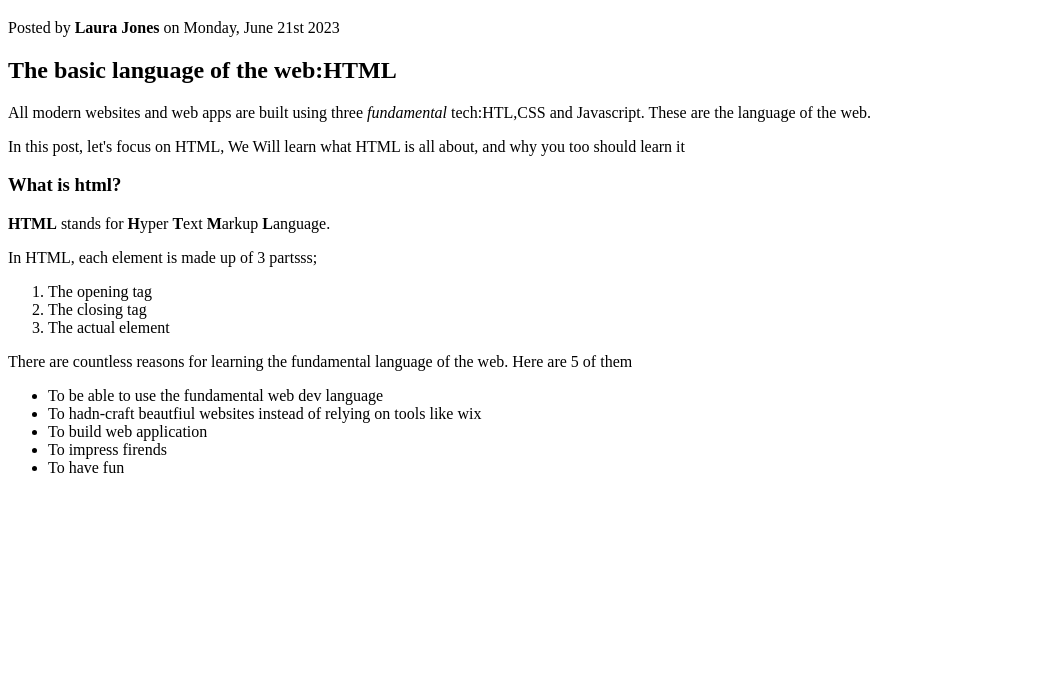
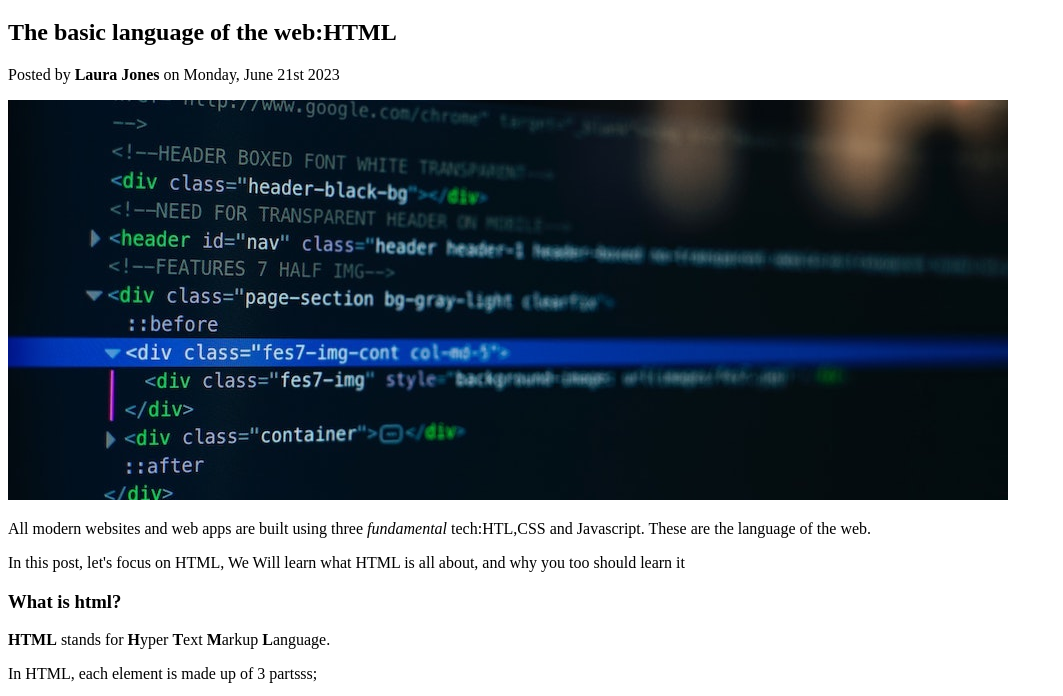
Before and after one commit to bloodgroup-cplusplus/html_css_js, a plain HTML site: page html_fundamentals/index.html in a window 1280 px wide. Shown: the part 62-758 px from the top of the page, without its empty margins (0-1063 px from the left). Drawn offline with Linux system fonts and the light colour scheme.

Commit message:
added bunch of stuff

```diff
--- a/html_fundamentals/index.html
+++ b/html_fundamentals/index.html
@@ -17,8 +17,11 @@
     -->
 
     <h1> 💻 The Code Magazine</h1>
+    <h2>The basic language of the web:HTML</h2>
     <p> Posted by <strong>Laura Jones</strong> on Monday, June 21st 2023</p>
-    <h2>The basic language of the web:HTML</h2>
+
+    <img src="post-img.jpeg" alt="post-image"/>
+
     <p> All modern websites and web apps are built using three <em>fundamental</em> tech:HTL,CSS and Javascript.
         These are the language of the web.
     </p>
@@ -68,7 +71,7 @@
         </li>
 
         <li>
-            To have fun
+            To have fun 🤣
         </li>
     </ul>
 
```
